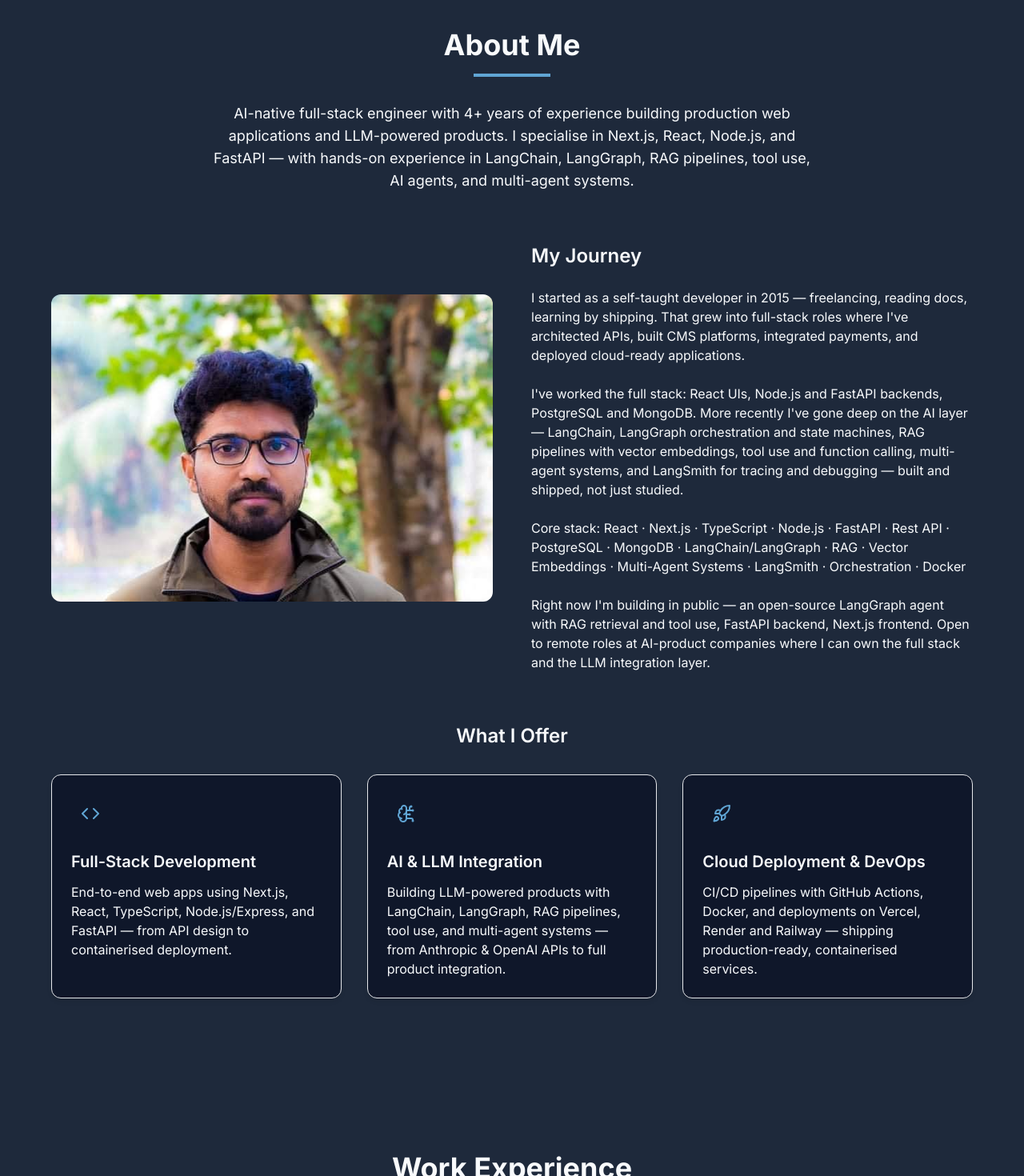
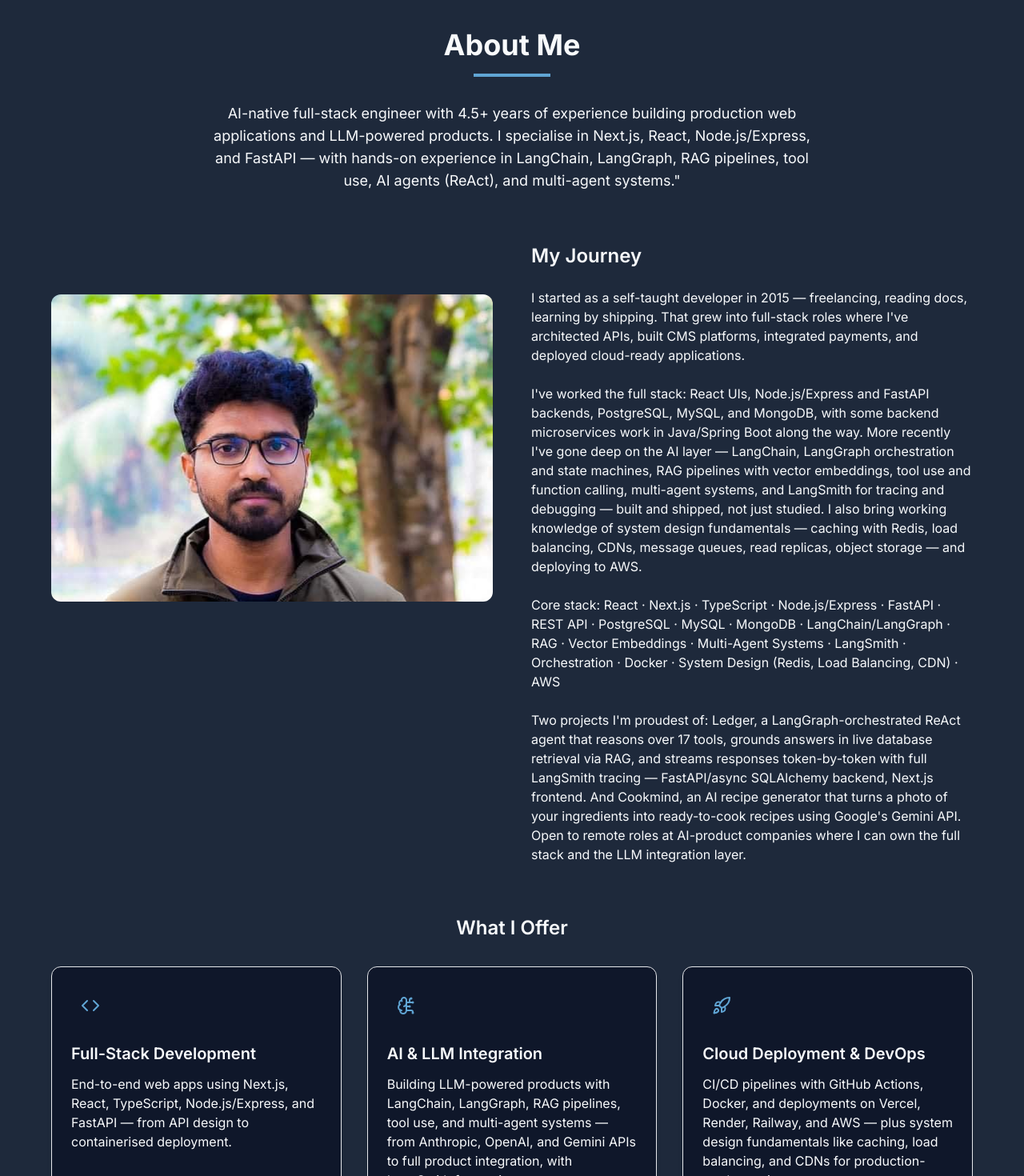
Before and after one commit to HillolPias/my_portfolio, a React (Vite) app: page / in a window 1280 px wide. Shown: the part 860-2330 px from the top of the page at 80% size. Built offline with nearby package versions, Linux system fonts and the light colour scheme.

Commit message:
Chaged texts in About and Hero sections; also changed styling in Experience section

```diff
--- a/src/components/About.tsx
+++ b/src/components/About.tsx
@@ -45,13 +45,13 @@ const About: React.FC = () => {
       ),
       title: "AI & LLM Integration",
       description:
-        "Building LLM-powered products with LangChain, LangGraph, RAG pipelines, tool use, and multi-agent systems — from Anthropic & OpenAI APIs to full product integration.",
+        "Building LLM-powered products with LangChain, LangGraph, RAG pipelines, tool use, and multi-agent systems — from Anthropic, OpenAI, and Gemini APIs to full product integration, with LangSmith for tracing.",
     },
     {
       icon: <Rocket className="w-6 h-6 text-primary dark:text-primary-light" />,
       title: "Cloud Deployment & DevOps",
       description:
-        "CI/CD pipelines with GitHub Actions, Docker, and deployments on Vercel, Render and Railway — shipping production-ready, containerised services.",
+        "CI/CD pipelines with GitHub Actions, Docker, and deployments on Vercel, Render, Railway, and AWS — plus system design fundamentals like caching, load balancing, and CDNs for production-ready services.",
     },
   ];
 
@@ -76,11 +76,11 @@ const About: React.FC = () => {
             <h2 className="text-3xl md:text-4xl font-bold mb-4">About Me</h2>
             <div className="w-24 h-1 bg-primary dark:bg-primary-light mx-auto mb-8"></div>
             <p className="text-lg text-dark/70 dark:text-light/70 max-w-3xl mx-auto">
-              AI-native full-stack engineer with 4+ years of experience building
-              production web applications and LLM-powered products. I specialise
-              in Next.js, React, Node.js, and FastAPI — with hands-on experience
-              in LangChain, LangGraph, RAG pipelines, tool use, AI agents, and
-              multi-agent systems.
+              AI-native full-stack engineer with 4.5+ years of experience
+              building production web applications and LLM-powered products. I
+              specialise in Next.js, React, Node.js/Express, and FastAPI — with
+              hands-on experience in LangChain, LangGraph, RAG pipelines, tool
+              use, AI agents (ReAct), and multi-agent systems."
             </p>
           </motion.div>
 
@@ -108,24 +108,35 @@ const About: React.FC = () => {
                 integrated payments, and deployed cloud-ready applications.
               </p>
               <p className="text-dark/70 dark:text-light/70">
-                I've worked the full stack: React UIs, Node.js and FastAPI
-                backends, PostgreSQL and MongoDB. More recently I've gone deep
-                on the AI layer — LangChain, LangGraph orchestration and state
-                machines, RAG pipelines with vector embeddings, tool use and
-                function calling, multi-agent systems, and LangSmith for tracing
-                and debugging — built and shipped, not just studied.
+                I've worked the full stack: React UIs, Node.js/Express and
+                FastAPI backends, PostgreSQL, MySQL, and MongoDB, with some
+                backend microservices work in Java/Spring Boot along the way.
+                More recently I've gone deep on the AI layer — LangChain,
+                LangGraph orchestration and state machines, RAG pipelines with
+                vector embeddings, tool use and function calling, multi-agent
+                systems, and LangSmith for tracing and debugging — built and
+                shipped, not just studied. I also bring working knowledge of
+                system design fundamentals — caching with Redis, load balancing,
+                CDNs, message queues, read replicas, object storage — and
+                deploying to AWS.
               </p>
               <p className="text-dark/70 dark:text-light/70">
-                Core stack: React · Next.js · TypeScript · Node.js · FastAPI ·
-                Rest API · PostgreSQL · MongoDB · LangChain/LangGraph · RAG ·
-                Vector Embeddings · Multi-Agent Systems · LangSmith ·
-                Orchestration · Docker
+                Core stack: React · Next.js · TypeScript · Node.js/Express ·
+                FastAPI · REST API · PostgreSQL · MySQL · MongoDB ·
+                LangChain/LangGraph · RAG · Vector Embeddings · Multi-Agent
+                Systems · LangSmith · Orchestration · Docker · System Design
+                (Redis, Load Balancing, CDN) · AWS
               </p>
               <p className="text-dark/70 dark:text-light/70">
-                Right now I'm building in public — an open-source LangGraph
-                agent with RAG retrieval and tool use, FastAPI backend, Next.js
-                frontend. Open to remote roles at AI-product companies where I
-                can own the full stack and the LLM integration layer.
+                Two projects I'm proudest of: Ledger, a LangGraph-orchestrated
+                ReAct agent that reasons over 17 tools, grounds answers in live
+                database retrieval via RAG, and streams responses token-by-token
+                with full LangSmith tracing — FastAPI/async SQLAlchemy backend,
+                Next.js frontend. And Cookmind, an AI recipe generator that
+                turns a photo of your ingredients into ready-to-cook recipes
+                using Google's Gemini API. Open to remote roles at AI-product
+                companies where I can own the full stack and the LLM integration
+                layer.
               </p>
             </motion.div>
           </div>
--- a/src/components/Experience.tsx
+++ b/src/components/Experience.tsx
@@ -35,7 +35,7 @@ const Experience: React.FC = () => {
       location: "Remote",
       period: "December 2023-Present",
       description: [
-        "Architected and shipped production web apps using Next.js(App Router), Node.js, and React with fully responsive UIs via Tailwind CSS and Framer Motion animations.",
+        "Architected and shipped production web apps using Next.js(App Router), Node.js, and React, and Python (FastAPI) services, with fully responsive UIs via Tailwind CSS and Framer Motion animations.",
         "Integrated Anthropic and OpenAI APIs into client-facing features — hands-on with prompt engineering, tool use, and AI-powered product workflows.",
         "Led system design decisions and defined scalable architecture patterns across multiple client projects.",
         "Improved code quality through automated tooling, linting, peer reviews, and performance profiling.",
@@ -48,7 +48,7 @@ const Experience: React.FC = () => {
       location: "Remote/On-site",
       period: "November 2021-December 2023",
       description: [
-        "Built RESTful APIs with Next.js and Node.js (Express) and implemented real-time features using Socket.IO, serving concurrent users without performance degradation.",
+        "Built RESTful APIs with Next.js and Node.js (Express), and Python (FastAPI): implemented real-time features using Socket.IO, serving concurrent users without performance degradation.",
         "Developed and maintained microservices using Java (Spring Boot), ensuring high availability and horizontal scalability.",
         "Integrated Strapi headless CMS enabling non-technical stakeholders to manage content without developer intervention.",
         "Established CI/CD pipelines with Docker, cutting deployment time significantly and reducing production incidents.",
@@ -75,8 +75,40 @@ const Experience: React.FC = () => {
       location: "Dhaka, Bangladesh",
       period: "October 2015-present",
       description: [
-        "Built a Full Stack Task & Project Management App with an AI Assistant, built with FastAPI, SQLAlchemy (async), PostgreSQL-NeonDB, Alembic, Next.js 15, Tailwind CSS, LangChain, LangGraph, OpenAI, and RAG-based retrieval with ChromaDB",
-        "Built a Full Stack AI Recipe Platform SaaS App with Next.Js 16 with Tailwind CSS, Strapi as Headless CMS, PostgreSQL-NeonDB, Google Gemini,Google Authentication, Arcjet, Shadcn UI",
+        {
+          project: "Ledger — AI Agent Task & Project Manager",
+          tech: [
+            "Next.js",
+            "FastAPI",
+            "async SQLAlchemy",
+            "PostgreSQL",
+            "LangGraph",
+            "ChromaDB",
+            "LangSmith",
+          ],
+          points: [
+            "Built a LangGraph-orchestrated ReAct agent that reasons over and selects from 17 tools in a loop — creating/updating tasks and projects and answering questions grounded in live database retrieval (RAG via ChromaDB) rather than static prompting.",
+            "Streamed agent responses token-by-token to the frontend via astream_events, with every run traced end-to-end in LangSmith for observability and debugging.",
+            "Backend built on FastAPI, async SQLAlchemy 2.0, and PostgreSQL (Neon) with Alembic migrations; deployed on Render alongside a separate Next.js frontend.",
+          ],
+        },
+        {
+          project: "Cookmind — AI Recipe Generator",
+          tech: [
+            "Next.js",
+            "React",
+            "Google Gemini API",
+            "Strapi",
+            "PostgreSQL",
+            "Clerk",
+            "Arcjet",
+          ],
+          points: [
+            "Built an AI recipe generator that analyses a photo of a user's ingredients via the Google Generative AI (Gemini) API and returns tailored, ready-to-cook recipes.",
+            "Implemented drag-and-drop ingredient photo upload and PDF export of generated recipes.",
+            "Implemented Clerk-based authentication and Arcjet bot/rate-limit protection on a Next.js frontend, backed by a Strapi headless CMS on PostgreSQL.",
+          ],
+        },
         "Delivered e-commerce and booking systems using Node.js, React, and Next.js with Stripe payment integration, role-based access control, and RESTful APIs.",
         "Designed and optimized PostgreSQL, MongoDB, and MySQL databases for scalable, production-ready applications.",
       ],
--- a/src/components/Hero.tsx
+++ b/src/components/Hero.tsx
@@ -70,7 +70,8 @@ const Hero: React.FC = () => {
             <div className="mb-4">
               <span className="px-4 py-2 rounded-full bg-primary/10 text-primary dark:bg-primary-light/10 dark:text-primary-light text-sm font-medium inline-block">
                 AI-Native Full-Stack Engineer · LangGraph · LangChain · RAG ·
-                ReAct Agents | Next.js · FastAPI · SQL/NoSQL | Open to Remote
+                ReAct Agents | Next.js · FastAPI · Node/Express.js · SQL/NoSQL |
+                Open to Remote
               </span>
             </div>
 
@@ -104,7 +105,7 @@ const Hero: React.FC = () => {
               <motion.a
                 href="/Hillol_Das_Pias_Resume_AI_Native.pdf"
                 download
-                className="px-8 py-3 bg-secondary text-white rounded-lg shadow-md hover:bg-secondary-dark transition-colors duration-300 text-lg font-medium flex items-center gap-2"
+                className="px-8 py-3 bg-secondary text-stone-600 rounded-lg shadow-md hover:bg-secondary-dark transition-colors duration-300 text-lg font-medium flex items-center gap-2"
                 whileHover={{ scale: 1.05 }}
                 whileTap={{ scale: 0.95 }}
               >
```
